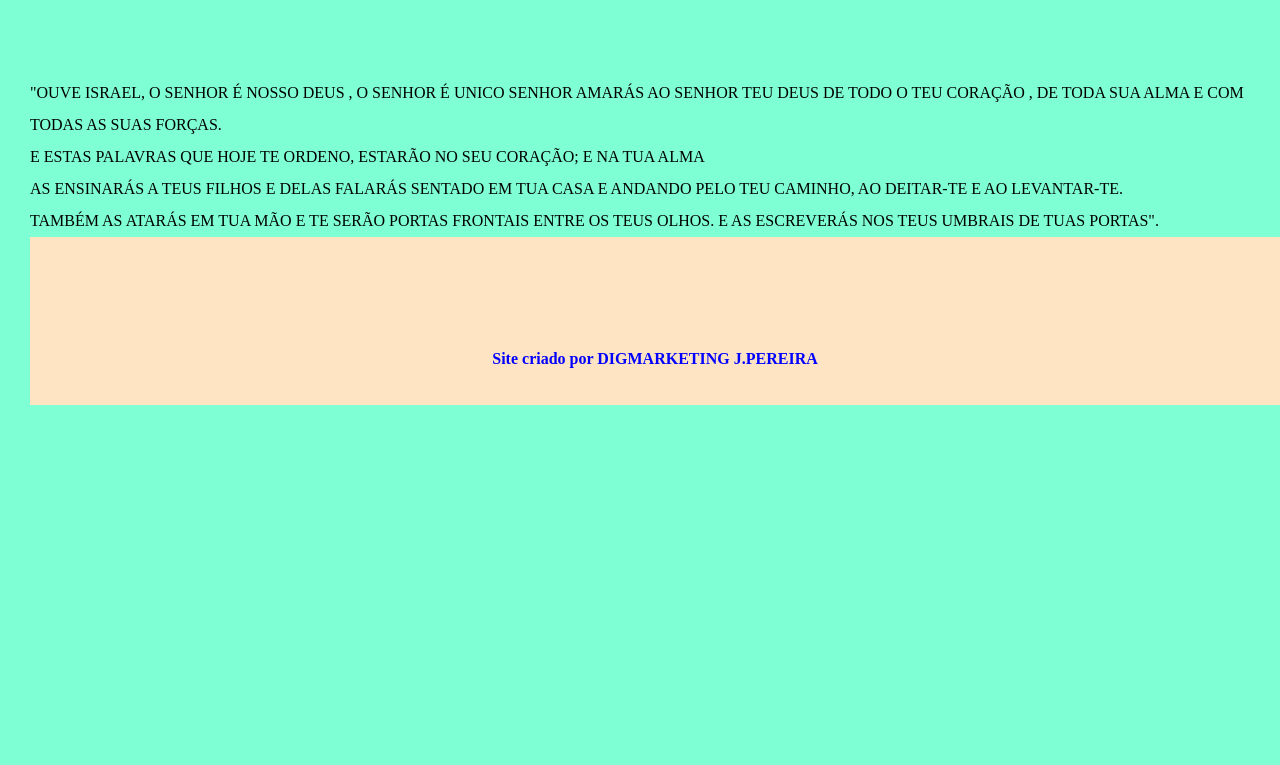
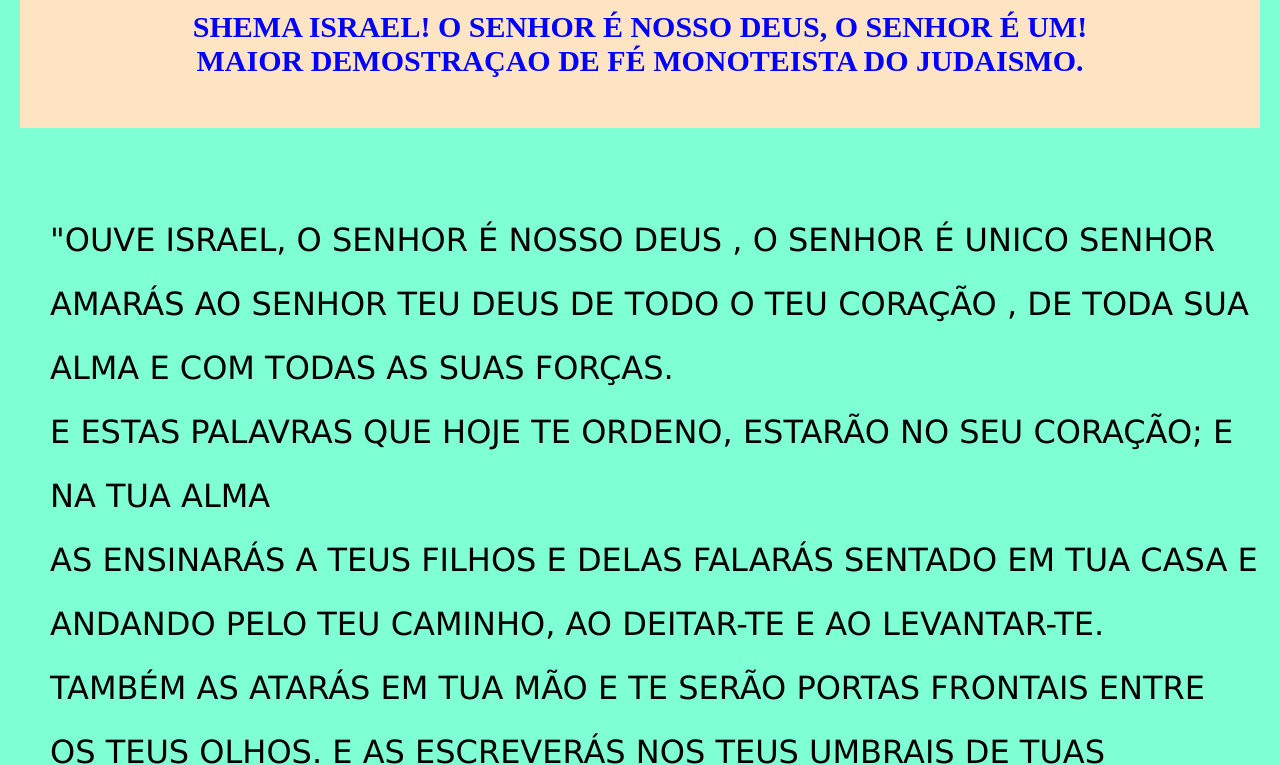
Before and after one commit to francisco922/desafio12, a plain HTML site: page index.html in a window 1280 px wide. Shown: the part 94-859 px from the top of the page. Before the commit the page ends 800 px from the top, so only its background shows below. Drawn offline with Linux system fonts and the light colour scheme.

Commit message:
Atalizei stilos css desafio12

```diff
--- a/estilo/style.css
+++ b/estilo/style.css
@@ -1,29 +1,55 @@
 @charset "UTF-8";
+@import url('https://fonts.googleapis.com/css2?family=Roboto&display=swap');
+@import url('https://fonts.googleapis.com/css2?family=Roboto&family=Roboto+Slab:wght@200&display=swap');
+:root {
+   --fonte1: verdana, genova,tahoma,sans-serif;
+   --fonte2: 'Roboto', sans-serif;
+   --fonte3: 'Roboto Slab', serif;
+}
+
 body {
    background-color: aqua;
 }
 * {
    margin: 0px;
    padding: 0px;
+   font-size: 1em;
+
 
 }
 html,body {
    min-height: 100%vh;
-   background-color: aquamarine;
+   background-color:
+    aquamarine;
+    padding: 10px;
+   font-size: 30px;
+   color: black;
 }
 header {
    background-color: bisque;
 
    text-align: center;
+   padding: 50px;
+   color: blue;
 }
 header >h1 {
    padding: 50px;
-   font-variant: small-caps;
+   color: blue;
+   text-align: center;
+   font-variant:small-caps
+
+   ;font-family: var(--fonte3);
+   font-size: 10vw;
+
 
 }
 
 header > p {
    padding-bottom: 50%;
+   padding: 50px;
+   color: rgb(140, 0, 255);
+
+
 }
 a {
    color:blue;
@@ -41,6 +67,8 @@ header
    padding-bottom: 2vh;
    line-height: 2em;
    padding-left: 30px;
+   font-family: var(--fonte1);
+   font-size: 2.5vw;
  }
  section .normal {
    background-color: aquamarine;
@@ -50,7 +78,9 @@ header
    background-color: bisque;
  }
  section.imagem > p {
-   width: 400px;
+
+   display: inline-block;
+   padding: 5px;
    background-color: aquamarine;
  }
  footer {
@@ -59,5 +89,6 @@ header
   font-weight: bolder;
    text-align:center ;
    padding: 10px;
+   font-family: var(--fonte1);
 
  }
```
